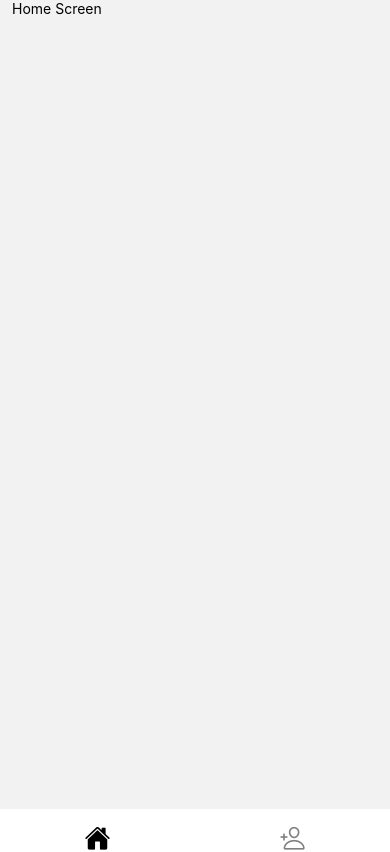
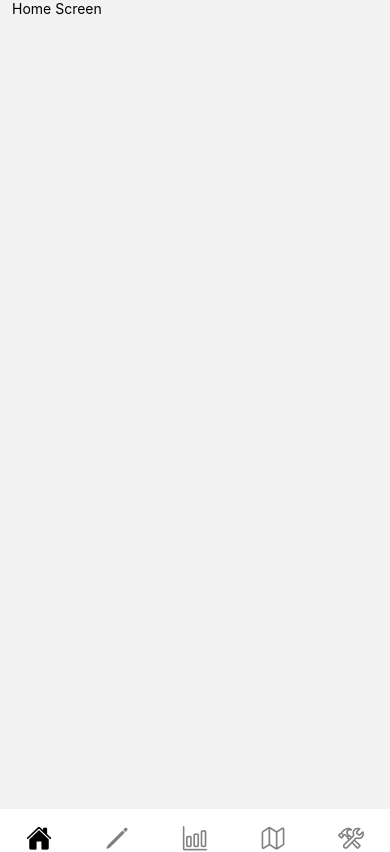
Before and after one commit to macielphp/SoberaniaFinanceira, a React Native app in the folder app/: screen / in a window 390 px wide. Built offline with nearby package versions, Linux system fonts and the light colour scheme.

Commit message:
feat: update tab icons and add missing screens to the tab navigator

```diff
--- a/app/App.tsx
+++ b/app/App.tsx
@@ -39,7 +39,13 @@ function MyTabs() {
           if (route.name === 'Home') {
             iconName = focused ? 'home' : 'home-outline';
           } else if (route.name === 'Register') {
-            iconName = focused ? 'person-add' : 'person-add-outline';
+            iconName = focused ? 'pencil' : 'pencil-outline';
+          } else if (route.name === 'Visualize') {
+            iconName = focused ? 'bar-chart' : 'bar-chart-outline'
+          } else if (route.name === 'Goals') {
+            iconName = focused ? 'map' : 'map-outline'
+          } else if (route.name === 'Settings') {
+            iconName = focused ? 'construct' : 'construct-outline'
           }
 
           return <Ionicons name={iconName as any} size={26} color={color}/>
@@ -49,6 +55,10 @@ function MyTabs() {
       })}>
         <Tab.Screen name="Home" component={Home} />
         <Tab.Screen name="Register" component={Register} />
+        <Tab.Screen name="Visualize" component={Visualize} />
+        <Tab.Screen name="Goals" component={Goals} />
+        <Tab.Screen name="Settings" component={Settings} />
+
     </Tab.Navigator>
     );
 }
```
